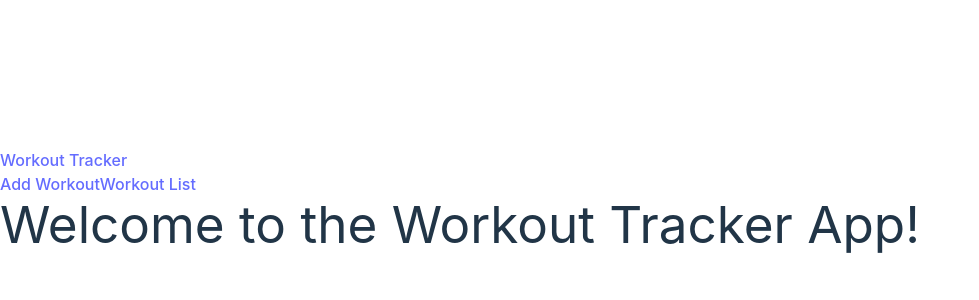
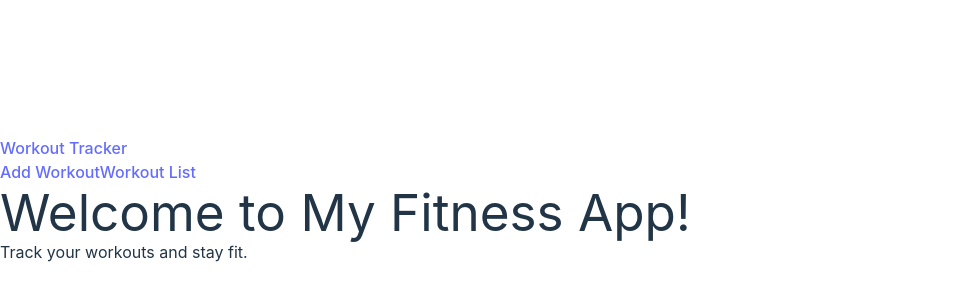
Before and after one commit to arturraczka/FitTrack, a React (Vite) app in the folder fit_tracker/frontend/: page / in a window 1280 px wide. Shown: the part 200-500 px from the top of the page, without its empty margins (0-979 px from the left). Built offline with nearby package versions, Linux system fonts and the light colour scheme.

Commit message:
Move home into it's own component

```diff
--- a/fit_tracker/frontend/src/App.jsx
+++ b/fit_tracker/frontend/src/App.jsx
@@ -5,6 +5,7 @@ import { BrowserRouter as Router, Routes, Route } from 'react-router-dom';
 import Navbar from './components/Navbar';
 import WorkoutForm from './components/WorkoutForm';
 import WorkoutList from '../src/components/WorkoutList';
+import Home from './pages/Home';
 
 const App = () => {
   const workouts = useSelector((state) => state.formData);
@@ -22,7 +23,7 @@ const App = () => {
     <Router>
       <Navbar />
       <Routes>
-        <Route path="/" element={<h1>Welcome to the Workout Tracker App!</h1>} />
+        <Route path="/" element={<Home />} />
         <Route path="/workoutform" element={<WorkoutForm />} />
         <Route path="/workoutlist" element={<WorkoutList workouts={workoutList} />} />
       </Routes>
```
